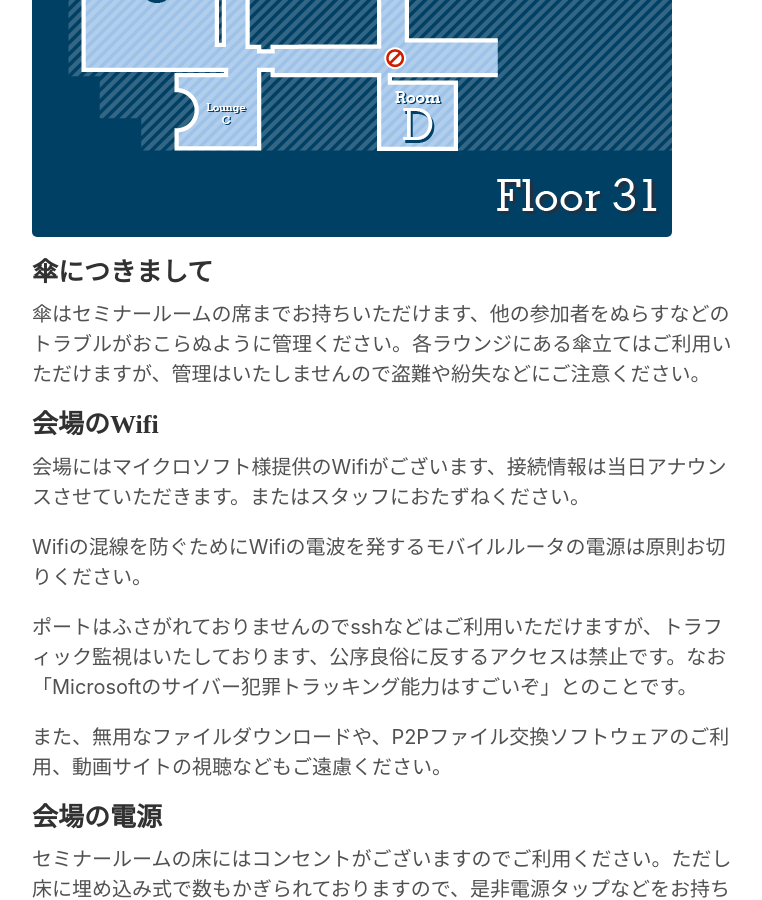
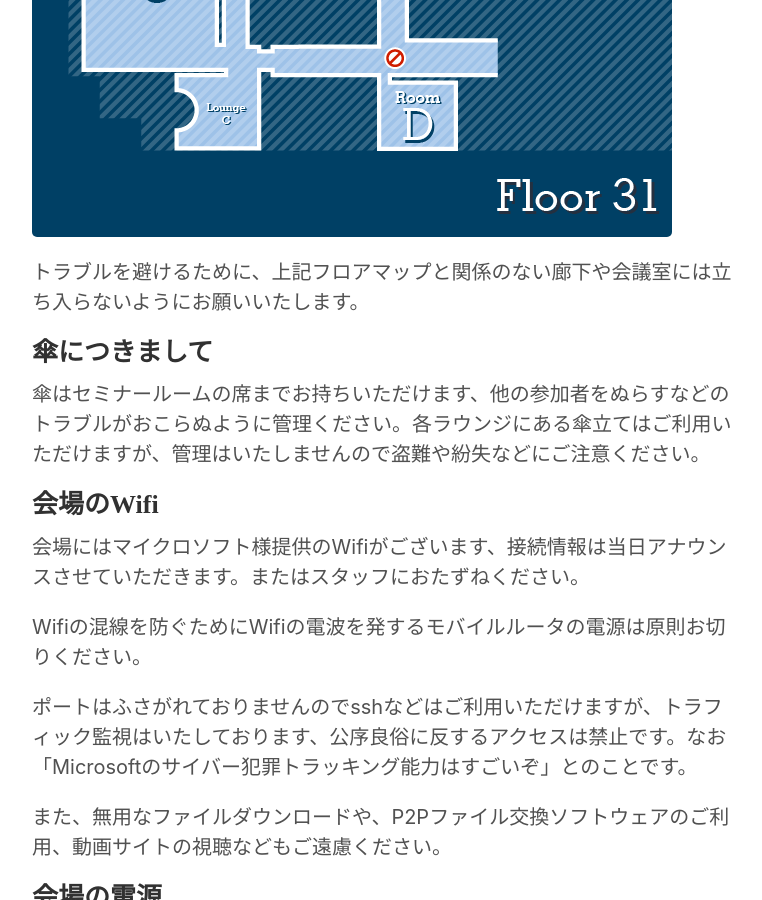
Before and after one commit to hachiojipm/yapcasia-8oji-2016mid, a Jekyll site: the page built from venue_info.md, in a window 1280 px wide and 900 px high, scrolled down 3850 px. Shown: the whole window, without its empty margins (258-1020 px from the left). Built offline with Jekyll 4.4.1, drawn with Linux system fonts in a browser that asks for light colours; comment, search, counter and statistics services are not loaded.

Commit message:
コメント追加

```diff
--- a/venue_info.md
+++ b/venue_info.md
@@ -66,6 +66,8 @@ Connpassの[こちらの矢印の先にある「受付表を見る」ボタン
 会場はA,B,C,Dの部屋と、A,B,Cラウンジにわかれています。31Fのエレベーターホールは方側のみが空いております、そこから右へすすんでつきあたりが会場（B部屋）です。
 
 ![](/images/floor_map.png)
+
+トラブルを避けるために、上記フロアマップと関係のない廊下や会議室には立ち入らないようにお願いいたします。
 
 ## 傘につきまして
 
```
